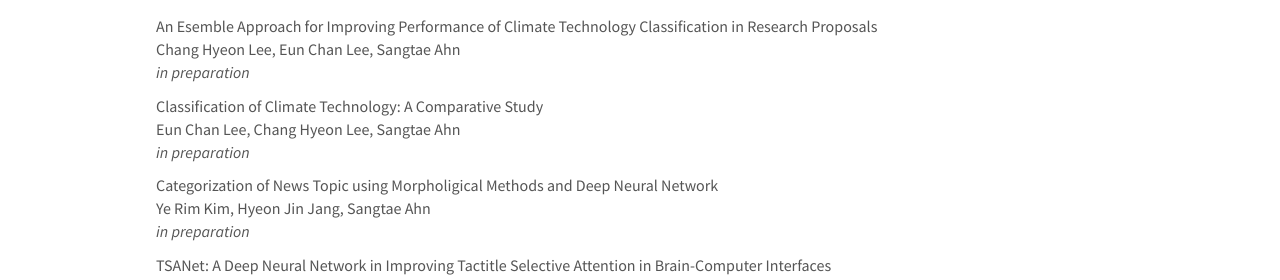
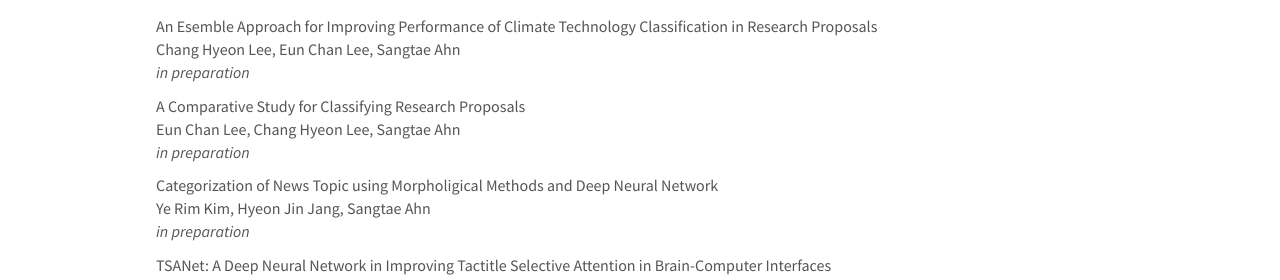
Before and after one commit to KNU-BrainAI/knu-brainai.github.io, a Jekyll site: the page built from _pages/publications.md, in a window 1280 px wide and 900 px high. Shown: the part 226-506 px from the top of the window. Built offline with Jekyll 4.4.1, drawn with Linux system fonts in a browser that asks for light colours; nearby versions of some CDN libraries.

Commit message:
Update publist.yml

```diff
--- a/_data/publist.yml
+++ b/_data/publist.yml
@@ -10,7 +10,7 @@
   news1:
   news2:
 
-- title: "Classification of Climate Technology: A Comparative Study"
+- title: "A Comparative Study for Classifying Research Proposals"
   image:
   description:
   authors: Eun Chan Lee, Chang Hyeon Lee, Sangtae Ahn
```
